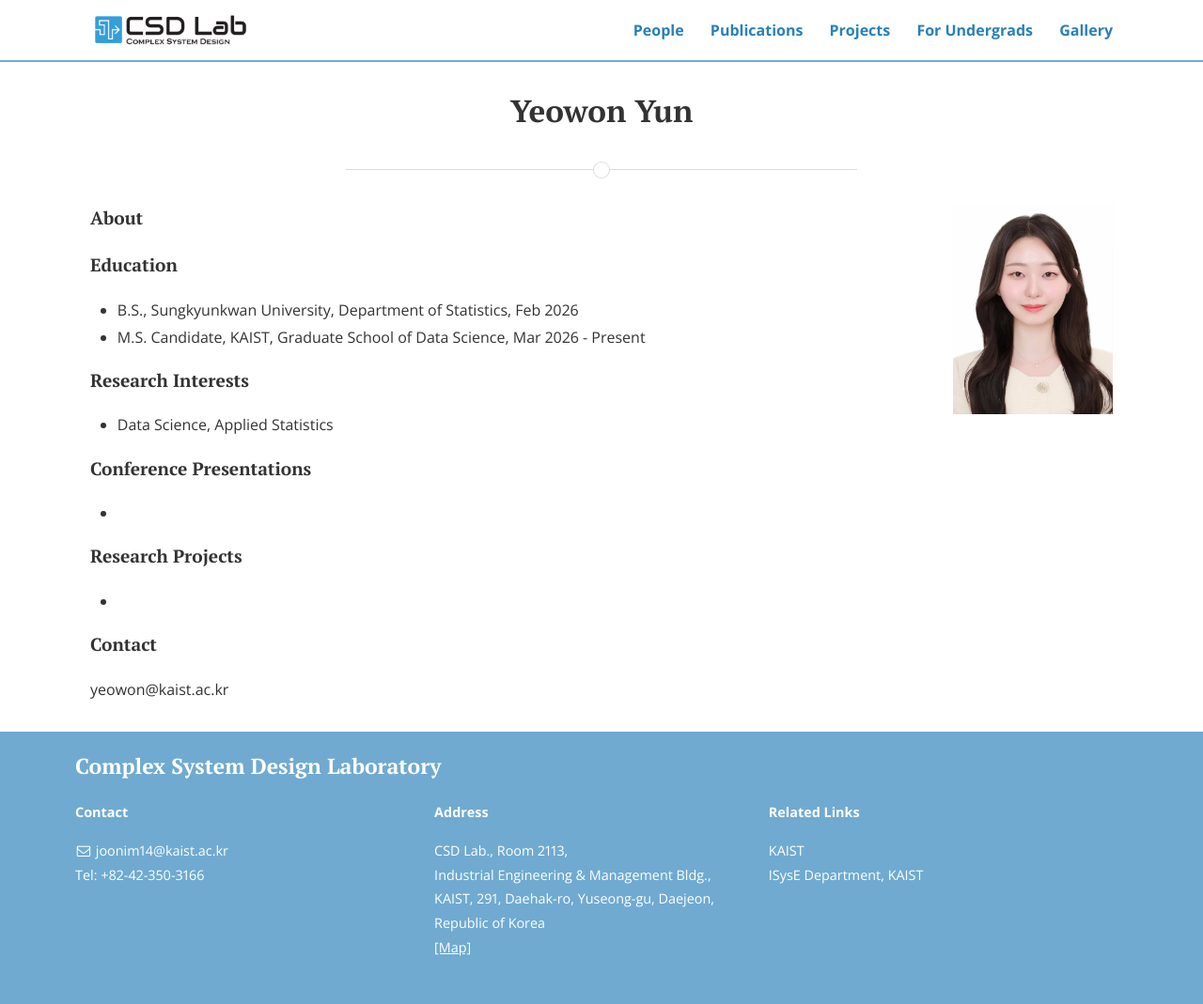
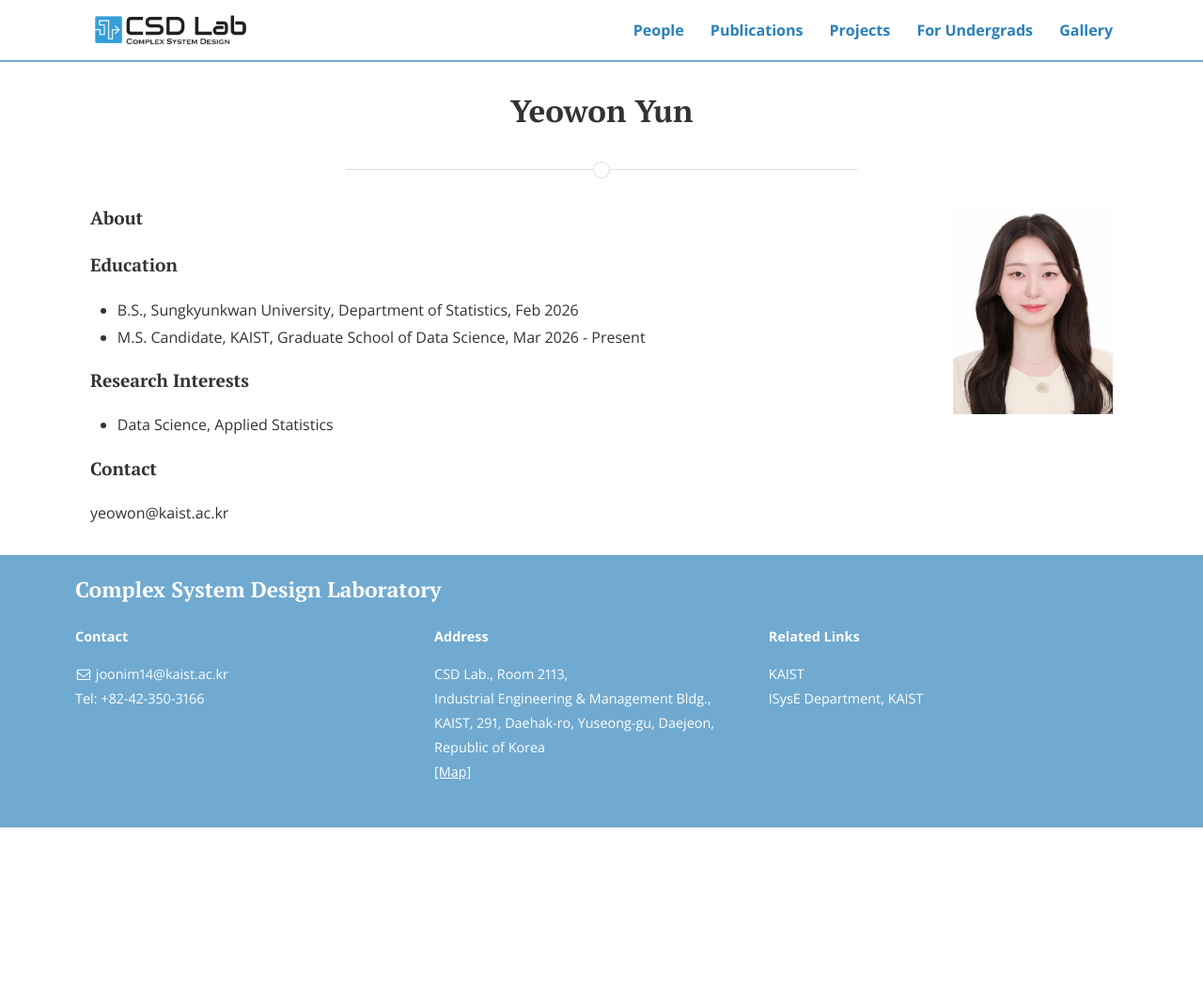
Before and after one commit to CSDlab-KAIST/csdlab-kaist.github.io, a Jekyll site: the page built from people/yeowon.html, in a window 1280 px wide. Shown: the whole page at 94% size. Built offline with Jekyll 4.4.1, drawn with Linux system fonts in a browser that asks for light colours; nearby versions of some CDN libraries; after the commit the page ends 900 px from its top, so only the background shows below that.

Commit message:
Update yeowon.html

```diff
--- a/people/yeowon.html
+++ b/people/yeowon.html
@@ -25,7 +25,7 @@ title: Yeowon Yun
   <li>Data Science, Applied Statistics</li>
 </ul>
 
-<h4>Conference Presentations</h4>
+<!-- <h4>Conference Presentations</h4>
 <ul>
 	<li> </li>
 </ul>
@@ -33,7 +33,7 @@ title: Yeowon Yun
 <h4>Research Projects</h4>
 <ul>
   <li> </li>
-</ul>
+</ul> -->
 
 <h4>Contact</h4>
 <p>yeowon@kaist.ac.kr</p>
```
